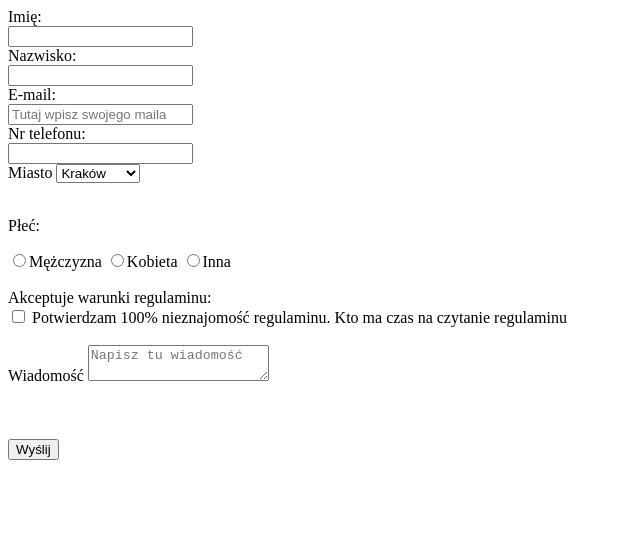
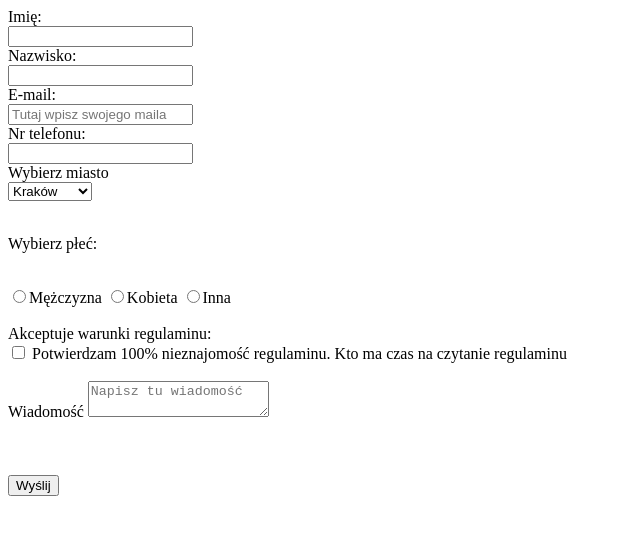
Before and after one commit to kozlowskimichal/kozlowskimichal.github.io, a plain HTML site: page zadania/1_formularz_html/index.html in a window 1280 px wide. Shown: the whole page, without its empty margins (0-640 px from the left). Drawn offline with Linux system fonts and the light colour scheme.

Commit message:
poprawki

```diff
--- a/zadania/1_formularz_html/index.html
+++ b/zadania/1_formularz_html/index.html
@@ -25,15 +25,15 @@
     <input type="text" name="phonenumber" id="phonenumber"><br>
 
 <!--Miejsce kursu-->
-    <label for="city">Miasto</label>
-    <select name="Miasto" id="city">
+    <label for="city">Wybierz miasto</label><br>
+    <select name="Wybierz miasto" id="city">
     <option value="Kraków">Kraków</option>
     <option value="Warszawa">Warszawa</option>
     <option value="Gdańsk">Gdańsk</option>
    </select><br><br>
 
 <!--Płeć-->
-  <p>Płeć:</p>
+  <p>Wybierz płeć:</p><br>
   <input type="radio" name="gender" value="Mezczyzna" id="name"><label
   for="man">Mężczyzna</label>
   <input type="radio" name="gender" value="Kobieta" id="name"><label
```
